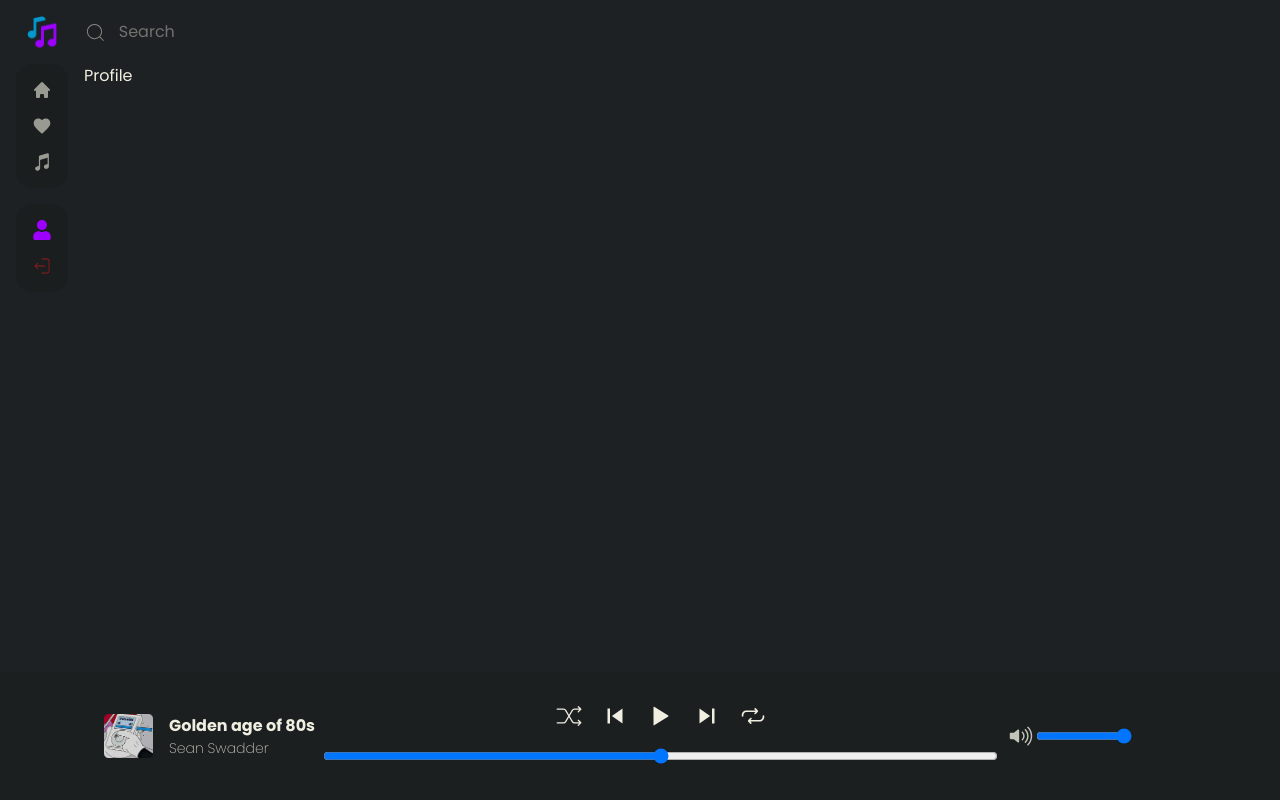
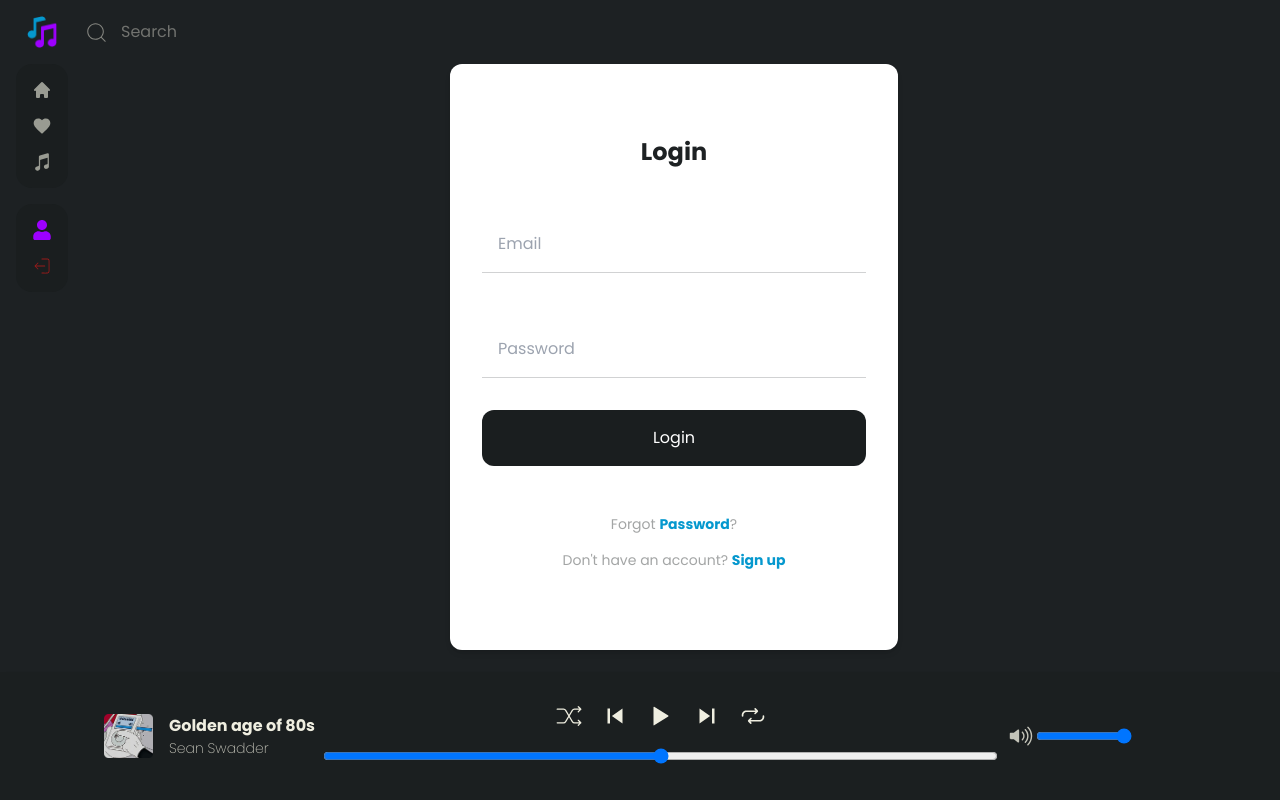
Before and after one commit to yefrysanchez/codevenue2, a Next.js app: page /profile in a window 1280 px wide. Built offline with nearby package versions, Linux system fonts and the light colour scheme.

Commit message:
Login Component

```diff
--- /dev/null
+++ b/src/app/components/Login.tsx
@@ -0,0 +1,50 @@
+import React from "react";
+
+const Login = () => {
+  return (
+    <form className="bg-white max-w-md w-full h-fit  shadow-md rounded-xl px-8 pt-6 pb-20 mb-4 text-dark">
+      <h2 className="font-bold text-2xl text-center mt-12">Login</h2>
+      <div>
+        <input
+          type="text"
+          name="email"
+          placeholder="Email"
+          className="border-b my-12 w-full p-4 border-dark/20 focus:border-dark active:ring-0 outline-none transition-colors duration-300"
+        />
+        <input
+          type="password"
+          name="password"
+          placeholder="Password"
+          className="border-b w-full p-4 border-dark/20 focus:border-dark active:ring-0 outline-none transition-colors duration-300"
+        />
+      </div>
+
+      <button
+        aria-label="login button"
+        className="w-full p-4 bg-darkAlt text-white hover:bg-primary transition-colors duration-300 mt-8 rounded-xl"
+      >
+        Login
+      </button>
+      <div className="flex flex-col items-center mt-12 gap-4">
+        <span className="text-darkAlt/40 text-sm ">
+          Forgot{" "}
+          <span className="text-secundary font-bold hover:underline cursor-pointer">
+            Password
+          </span>
+          ?
+        </span>
+        <span className="text-darkAlt/40 text-sm ">
+          Don&apos;t have an account?{" "}
+          <button
+            aria-label="Sign up botton"
+            className="text-secundary font-bold hover:underline cursor-pointer"
+          >
+            Sign up
+          </button>
+        </span>
+      </div>
+    </form>
+  );
+};
+
+export default Login;
--- a/src/app/layout.tsx
+++ b/src/app/layout.tsx
@@ -25,7 +25,7 @@ export default function RootLayout({
       <body className={`${poppins.className} antialiased bg-dark text-light`}>
         <main className="flex flex-col lg:flex-row w-full max-w-7xl mx-auto">
           <Navbar />
-          <div>
+          <div className="w-full px-4 lg:pl-0 lg:pr-4">
             <div className="hidden sticky top-0 left-0 lg:flex items-center py-4 gap-2 w-full bg-dark z-40">
               <CiSearch className="text-light/50" size={25} />
               <input
--- a/src/app/profile/page.tsx
+++ b/src/app/profile/page.tsx
@@ -1,8 +1,11 @@
 import React from 'react'
+import Login from '../components/Login'
 
 const Profile = () => {
   return (
-    <div>Profile</div>
+    <div className=' flex justify-center min-h-[80vh]'>
+      <Login />
+    </div>
   )
 }
 
```
